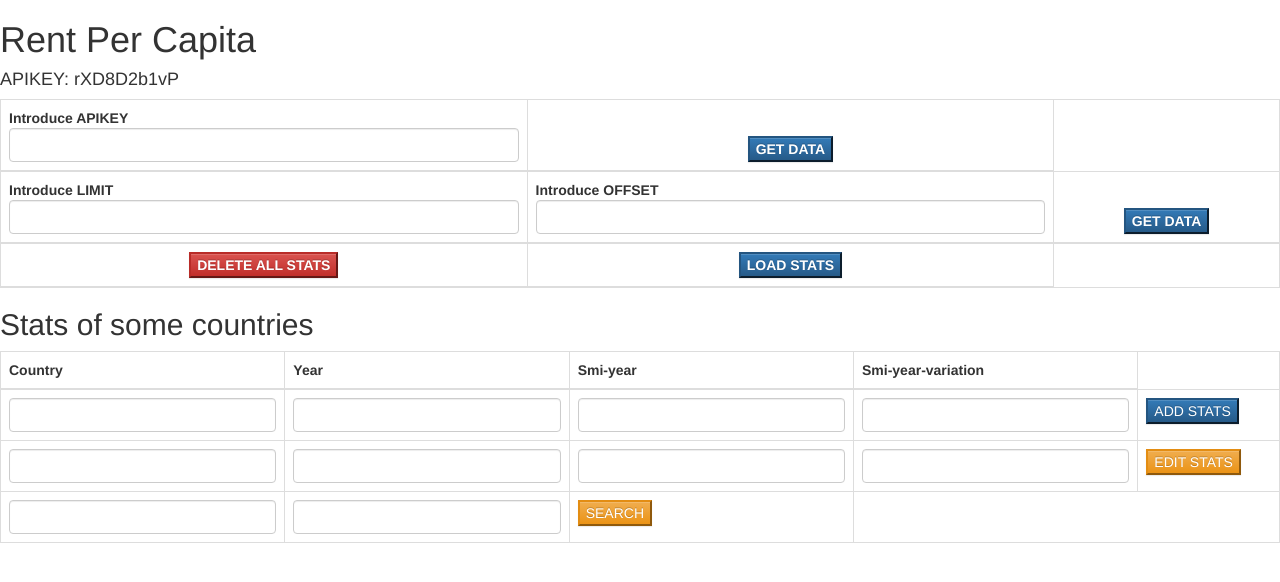
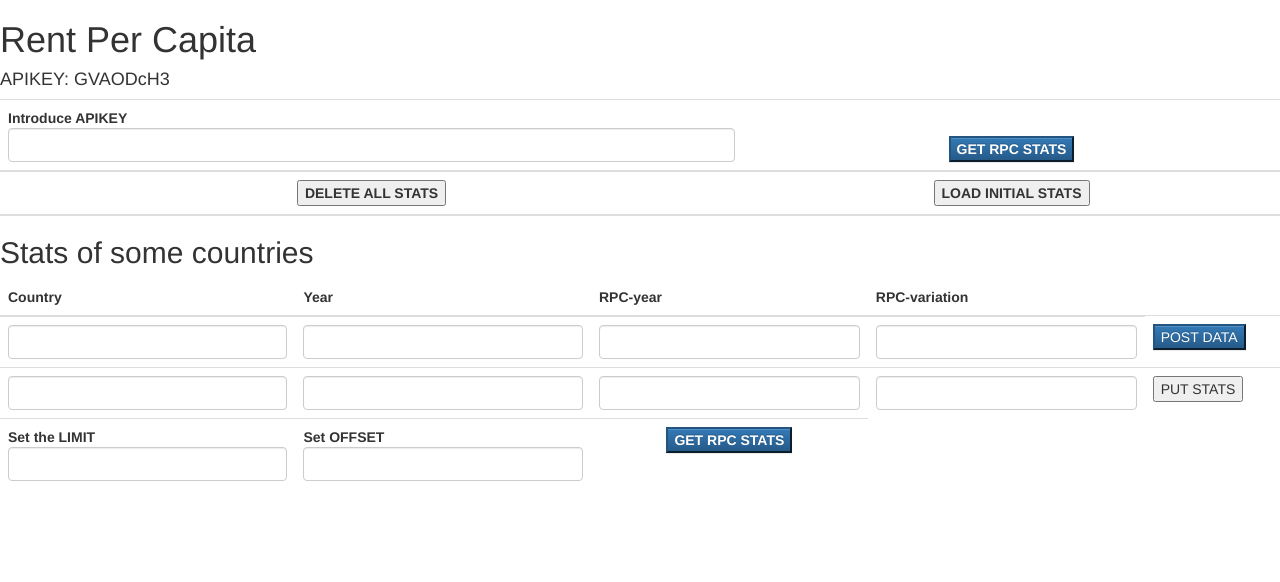
Before and after one commit to SOS1617/SOS1617-02, a website: page public/angularRPC/index.html in a window 1280 px wide. Drawn offline with Linux system fonts and the light colour scheme.

Commit message:
final angular rpc f01

```diff
--- a/public/angularRPC/index.html
+++ b/public/angularRPC/index.html
@@ -7,75 +7,66 @@
         <link rel="stylesheet" href="/bower_components/bootstrap/dist/css/bootstrap-theme.min.css" type="text/css" />
         <script type="text/javascript" src="/bower_components/jquery/dist/jquery.min.js"></script>
         <script type="text/javascript" src="/bower_components/bootstrap/dist/js/bootstrap.min.js"></script>
-        <!-- carga angular -->
         <script type="text/javascript" src="/bower_components/angular/angular.min.js"></script>
-        <!--POR CADA ELEMENTO DE ANGULAR UN ARCHIVO DISTINTO
-        EN UN LADO LA CONFIGURACIÓN DE LA APP
-        Y POR OTRO EL CONTROLADOR
-        ESTOS ARCHIVOS LOS INCLUIMOS-->
         <script type="text/javascript" src="/angularRPC/rpc-manager-app.js"></script>
         <script type="text/javascript" src="/angularRPC/list-ctrl.js"></script>
 </head>
 
       <body>
-        <!-- el controlador se añade a una parte del body-->
         <div ng-controller="list-ctrl">
             <h1>Rent Per Capita</h1>
-            <table class="table table-bordered">
+            <table class="table">
                 <thead>
-                    <tr><h4>APIKEY: rXD8D2b1vP</h4></tr>
+                    <tr><h4>APIKEY: GVAODcH3</h4></tr>
                     <tr>
                         <th>Introduce APIKEY<input class="form-control" ng-model="apikey"></th>
-                        <th class="text-center"><button class="btn-primary" ng-click="getData()">GET DATA</button></th>
+                        <th class="text-center"><button class="btn-primary" ng-click="getStats()">GET RPC STATS</button></th>
                     </tr>
+
                     <tr>
-                        <th>Introduce LIMIT<input class="form-control" ng-model="limit"></th>
-                        <th>Introduce OFFSET<input class="form-control" ng-model="offset"></th>
-                        <th class="text-center"><button class="btn-primary" ng-click="getData()">GET DATA</button></th>
-                    </tr>
-                    <tr>
-                        <th class="text-center"><button class="btn-danger" ng-click="deleteAllStats()">DELETE ALL STATS</button></th>
-                        <th class="text-center"><button class="btn-primary" ng-click="loadInitialData()">LOAD STATS</button></th>
+                        <th class="text-center"><button class="btn-secondary" ng-click="deleteAllStats()">DELETE ALL STATS</button></th>
+                        <th class="text-center"><button class="btn-secondary" ng-click="loadInitialData()">LOAD INITIAL STATS</button></th>
                     </tr>
                 </thead>
             </table>
             <h2>Stats of some countries</h2>
-            <table class="table table-bordered">
+            <table class="table">
                 <thead>
                     <tr>
                         <th>Country</th>
                         <th>Year</th>
-                        <th>Smi-year</th>
-                        <th>Smi-year-variation</th>
+                        <th>RPC-year</th>
+                        <th>RPC-variation</th>
                     </tr>
                 </thead>
                 <tbody>
                     <tr>
                         <td><input class="form-control" ng-model="newCountry.country"></td>
                         <td><input class="form-control" ng-model="newCountry.year"></td>
-                        <td><input class="form-control" ng-model="newCountry['smi-year']" ></td>
-                        <td><input class="form-control" ng-model="newCountry['smi-year-variation']" ></td>
-                        <td ><button class="btn-primary" ng-click="addStats()">ADD STATS</button></td>
+                        <td><input class="form-control" ng-model="newCountry['rpc-year']" ></td>
+                        <td><input class="form-control" ng-model="newCountry['rpc-variation']" ></td>
+                        <td><button class="btn-primary" ng-click="postStats()">POST DATA</button></td>
                     </tr>
                     <tr>
                         <td><input class="form-control" ng-model="newCountry.country"></td>
                         <td><input class="form-control" ng-model="newCountry.year"></td>
-                        <td><input class="form-control" ng-model="newCountry['smi-year']" ></td>
-                        <td><input class="form-control" ng-model="newCountry['smi-year-variation']" ></td>
-                        <td ><button class="btn-warning" ng-click="editStats()">EDIT STATS</button></td>
+                        <td><input class="form-control" ng-model="newCountry['rpc-year']" ></td>
+                        <td><input class="form-control" ng-model="newCountry['rpc-variation']" ></td>
+                        <td ><button class="btn-secondary" ng-click="putStats()">PUT STATS</button></td>
                     </tr>
-                    <tr>
-                        <td><input class="form-control" ng-model="newCountry.country"></td>
-                        <td><input class="form-control" ng-model="newCountry.year"></td>
-                        <td ><button class="btn-warning" ng-click="searches()">SEARCH</button></td>
+                      <tr>
+                        <th>Set the LIMIT<input class="form-control" ng-model="limit"></th>
+                        <th>Set OFFSET<input class="form-control" ng-model="offset"></th>
+                        <th class="text-center"><button class="btn-primary" ng-click="getStats()">GET RPC STATS</button></th>
                     </tr>
+
                     <!-- asume que en el controlador hay un array que se llama contacts y genera un tr por cada elemento del array-->
                     <tr ng-repeat="stat in stats">
                         <td>{{stat.country}}</td>
                         <td>{{stat.year}}</td>
-                        <td>{{stat['smi-year']}}</td>
-                        <td>{{stat['smi-year-variation']}}</td>
-                        <td><button class="btn-danger" ng-click="deleteOneCountry(stat.country,stat.year)">DELETE</button></td>
+                        <td>{{stat['rpc-year']}}</td>
+                        <td>{{stat['rpc-variation']}}</td>
+                        <td><button class="btn" ng-click="deleteOneCountry(stat.country,stat.year)">DELETE</button></td>
                     </tr>
                 </tbody>
             </table>
--- a/public/angularRPC/list-ctrl.js
+++ b/public/angularRPC/list-ctrl.js
@@ -1,6 +1,6 @@
 angular
     .module("RPCManagerApp")
-    .controller("ListCtrl",["$scope", "$http", function($scope, $http){
+    .controller("list-ctrl",["$scope", "$http", function($scope, $http){
 
         $scope.url = "/api/v1/rpc-stats";
 
@@ -18,26 +18,26 @@ angular
             $http
                 .get($scope.url+"?apikey="+ $scope.apikey +"&limit="+ $scope.limit +"&offset="+$scope.offset)
                 .then(function(response){
-                    $scope.data = JSON.stringify(response.data, null, 2); // null,2 sirve para renderizar el JSON, que lo muestre bonito, etc...
+                    $scope.data = JSON.stringify(response.data, null, 2);
                     $scope.stats = response.data;
                 });
             }
 
 
     //GET A UN CONJUNTO CON PAGINACIÓN
-        $scope.getData = function(){
+        $scope.getStats = function(){
 
             $http
                 .get($scope.url+"?apikey="+ $scope.apikey +"&limit="+ $scope.limit +"&offset="+$scope.offset)
                 .then(function(response){
-                    $scope.data = JSON.stringify(response.data, null, 2); // null,2 sirve para renderizar el JSON, que lo muestre bonito, etc...
+                    $scope.data = JSON.stringify(response.data, null, 2);
                     $scope.stats = response.data;
                 });
 
         }
 
         //MÉTODO PARA AÑADIR UN PAÍS
-        $scope.addStats = function(){
+        $scope.postStats = function(){
             $http
             //$scope.newCountry guarda el país que le estoy metiendo
                 .post($scope.url+"?apikey="+ $scope.apikey, $scope.newCountry)
@@ -49,12 +49,12 @@ angular
 
 
         //MÉTODO PARA MODIFICAR UN PAÍS
-        $scope.editStats = function(){
+        $scope.putStats = function(){
             $http
             //$scope.newCountry guarda el país que le estoy metiendo
                 .put($scope.url +"/"+ $scope.newCountry.country + "?apikey="+ $scope.apikey, $scope.newCountry)
                 .then(function(response){
-                    console.log( $scope.newCountry.country + "rpc has been modified. "  );
+                    console.log( $scope.newCountry.country + "rpc has been succesfully modified. "  );
                     refresh();
                 });
         }
@@ -81,14 +81,14 @@ angular
 
 
         //MÉTODO PARA LAS BÚSQUEDAS
-        $scope.searches = function(){
+     /*  $scope.searches = function(){
             $http
                 .get($scope.url+"?apikey="+$scope.apikey+"&country="+$scope.newCountry.country+"&year="+$scope.newCountry.year)
                 .then(function(response){
                     console.log("The search of: "+$scope.newCountry.country +" in year "+ $scope.newCountry.year+ " works correctly");
-                    $scope.data = JSON.stringify(response.data, null, 2); // null,2 sirve para renderizar el JSON, que lo muestre bonito, etc...
+                    $scope.data = JSON.stringify(response.data, null, 2);
                     $scope.stats = response.data;
                 });
-        }
+        }*/
 
 }]);
```
